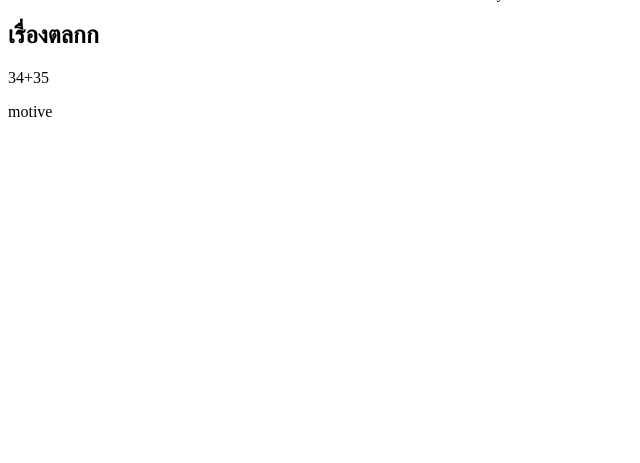
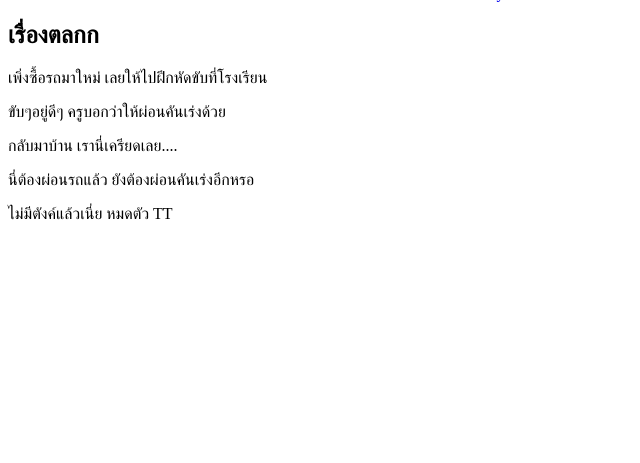
Before and after one commit to 63070081/positions, a PHP site: page / in a window 1280 px wide. Shown: the part 320-783 px from the top of the page, without its empty margins (0-640 px from the left). Run offline with PHP 8.4, Linux system fonts and the light colour scheme.

Commit message:
Update index.php

```diff
--- a/index.php
+++ b/index.php
@@ -12,15 +12,17 @@
             height: 200px;
         }
         </style>
-        <img src="https://pbs.twimg.com/media/EUa_vmbUMAAIuKf?format=jpg&name=medium" class="thumbnail" title="Kim Minju" alt="Oneiric Diary" />
+        <img src="https://cf.shopee.co.th/file/e151e69128d7ddbb473f09976c178239" class="thumbnail" title="Kim Minju" alt="Oneiric Diary" />
         <img src="https://cms.dmpcdn.com/musicarticle/2020/06/04/511d1020-a638-11ea-8434-31a8ef9fad76_original.jpg" class="thumbnail" alt="Oneiric Diary" />
         <a href="http://iz-one.co.kr/">Oneiric Diary</a>
 
 
         <h2> เรื่องตลกก </h2>
-        <p></p>
-        <p>34+35</p>
-        <p>motive</p>
+        <p>เพิ่งซื้อรถมาใหม่ เลยให้ไปฝึกหัดขับที่โรงเรียน</p>
+        <p>ขับๆอยู่ดีๆ ครูบอกว่าให้ผ่อนคันเร่งด้วย</p>
+        <p>กลับมาบ้าน เรานี่เครียดเลย....</p>
+        <p>นี่ต้องผ่อนรถแล้ว ยังต้องผ่อนคันเร่งอีกหรอ</p>
+        <p>ไม่มีตังค์แล้วเนี่ย หมดตัว TT</p>
 
 
     </body>
```
